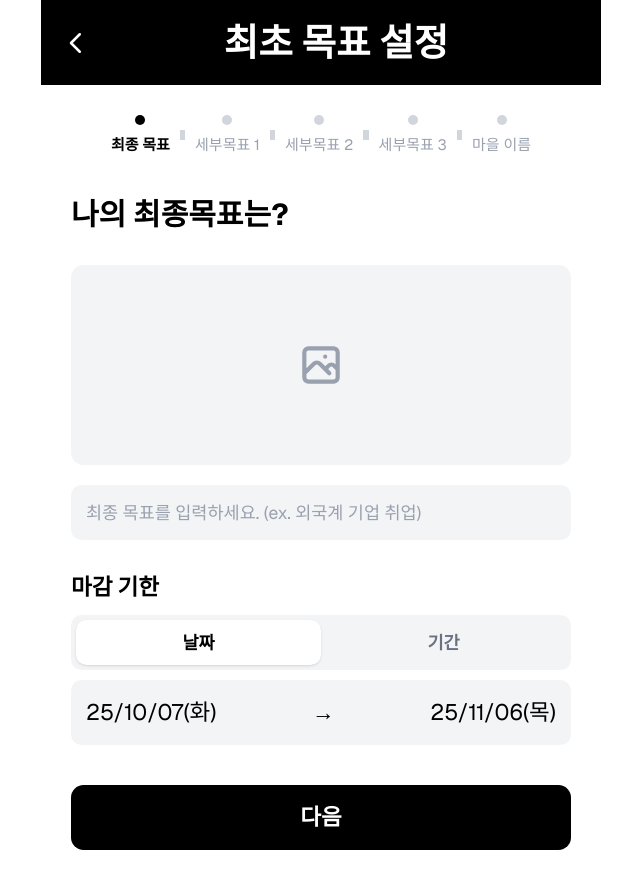
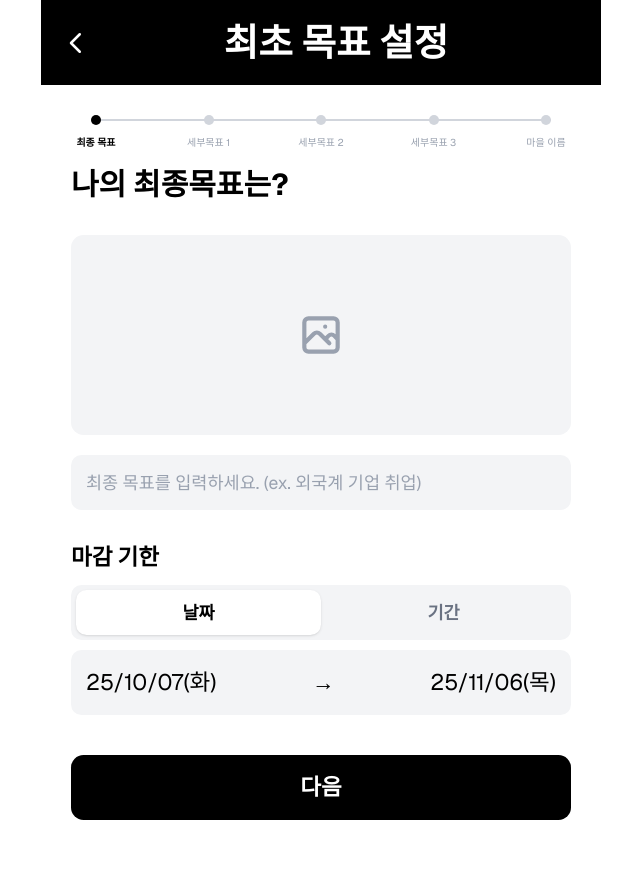
Before and after one commit to Won-Life/TODOJI-Web, a Next.js app: page /goal-setting in a window 1280 px wide. Shown: the whole page, without its empty margins (319-959 px from the left). After the commit the page ends 850 px from the top, so only its background shows below. Built offline with nearby package versions, Linux system fonts and the light colour scheme.

Commit message:
💄 Connect goal-setting progress bar bots and add smooth transition effects

```diff
--- a/src/app/goal-setting/page.tsx
+++ b/src/app/goal-setting/page.tsx
@@ -18,29 +18,57 @@ const formatDate = (date: Date): string => {
   return `${year}/${month}/${day}(${dayOfWeek})`;
 }
 
-const ProgressBar: FC<{ currentStep: number }> = ({ currentStep }) => (
-  <div className="flex w-full items-center justify-between px-8">
-    {STEPS.map((step, index) => (
-      <React.Fragment key={step.id}>
-        <div className="flex flex-col items-center">
+const ProgressBar: FC<{ currentStep: number }> = ({ currentStep }) => {
+  return (
+    <div className="w-full relative">
+      {/* 배경 선 (Line) - 전체 길이에 깔림 */}
+      <div className="absolute top-1/2 left-0 right-0 h-[2px] transform -translate-y-1/2 bg-gray-300 mx-4">
+        {/* 진행된 선 (Black Line) */}
+        <div
+          className="h-full bg-black transition-all duration-500"
+          style={{
+            width: `${((currentStep - 1) / (STEPS.length - 1)) * 100}%`,
+          }}
+        />
+      </div>
+
+      {/* 점(Dot)들과 텍스트(Label) 컨테이너 */}
+      <div className="flex w-full items-center justify-between relative px-4">
+        {STEPS.map((step, _) => (
+          <div
+            key={step.id}
+            className="relative z-10 flex flex-col items-center"
+          >
+            {/* 1. 점 (Dot) - z-index로 선 위에 오게 함 */}
             <div
               className={`w-2 h-2 rounded-full ${
-              currentStep >= step.id ? 'bg-black' : 'bg-gray-300'
+                currentStep >= step.id
+                  ? 'bg-black transition-all delay-300 transition-colors duration-300'
+                  : 'bg-gray-300'
               }`}
-          ></div>
-          <p className={`mt-2 text-xs ${
-              currentStep >= step.id ? 'text-black font-semibold' : 'text-gray-400'
-            }`}>{step.title}</p>
+            />
+
+            {/* 2. 텍스트 레이블 (점의 정중앙 아래에 위치) */}
+            <p
+              className={`
+                absolute top-full mt-2
+                text-[10px] whitespace-nowrap
+                transform -translate-x-1/2 left-1/2
+                ${
+                  currentStep >= step.id
+                    ? 'text-black font-semibold transition-all delay-300 transition-colors duration-300'
+                    : 'text-gray-400'
+                }
+              `}
+            >
+              {step.title}
+            </p>
           </div>
-        {index < STEPS.length - 1 && (
-          <div className={`flex-1 h-2 mx-2 ${
-              currentStep > step.id ? 'bg-black' : 'bg-gray-300'
-            }`}></div>
-        )}
-      </React.Fragment>
         ))}
       </div>
+    </div>
   );
+};
 
 const Calendar: FC<{ onDateSelect: (date: Date) => void }> = ({ onDateSelect }) => {
     const today = new Date();
```
Lines whose indentation alone changed are shown as unchanged.
